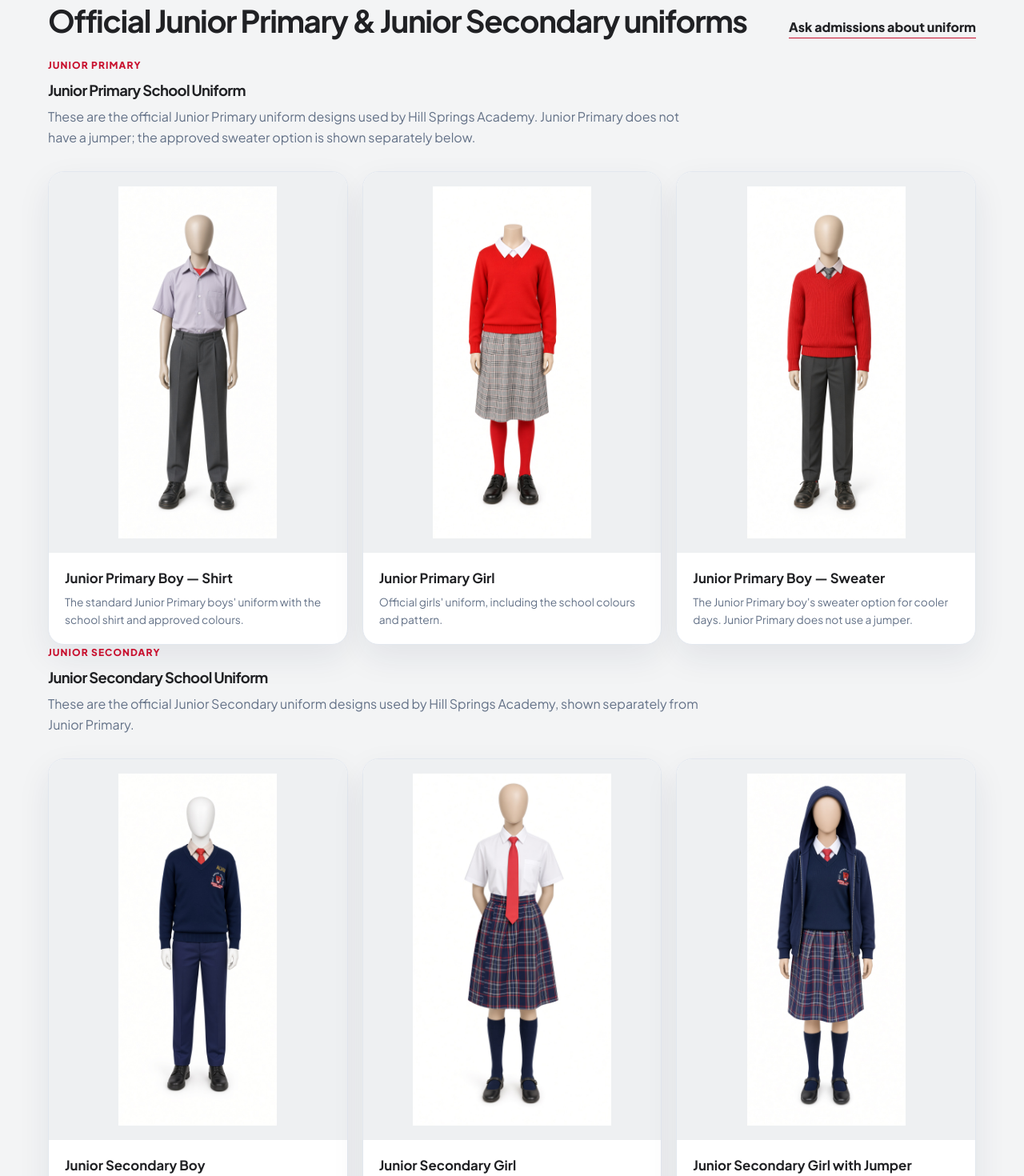
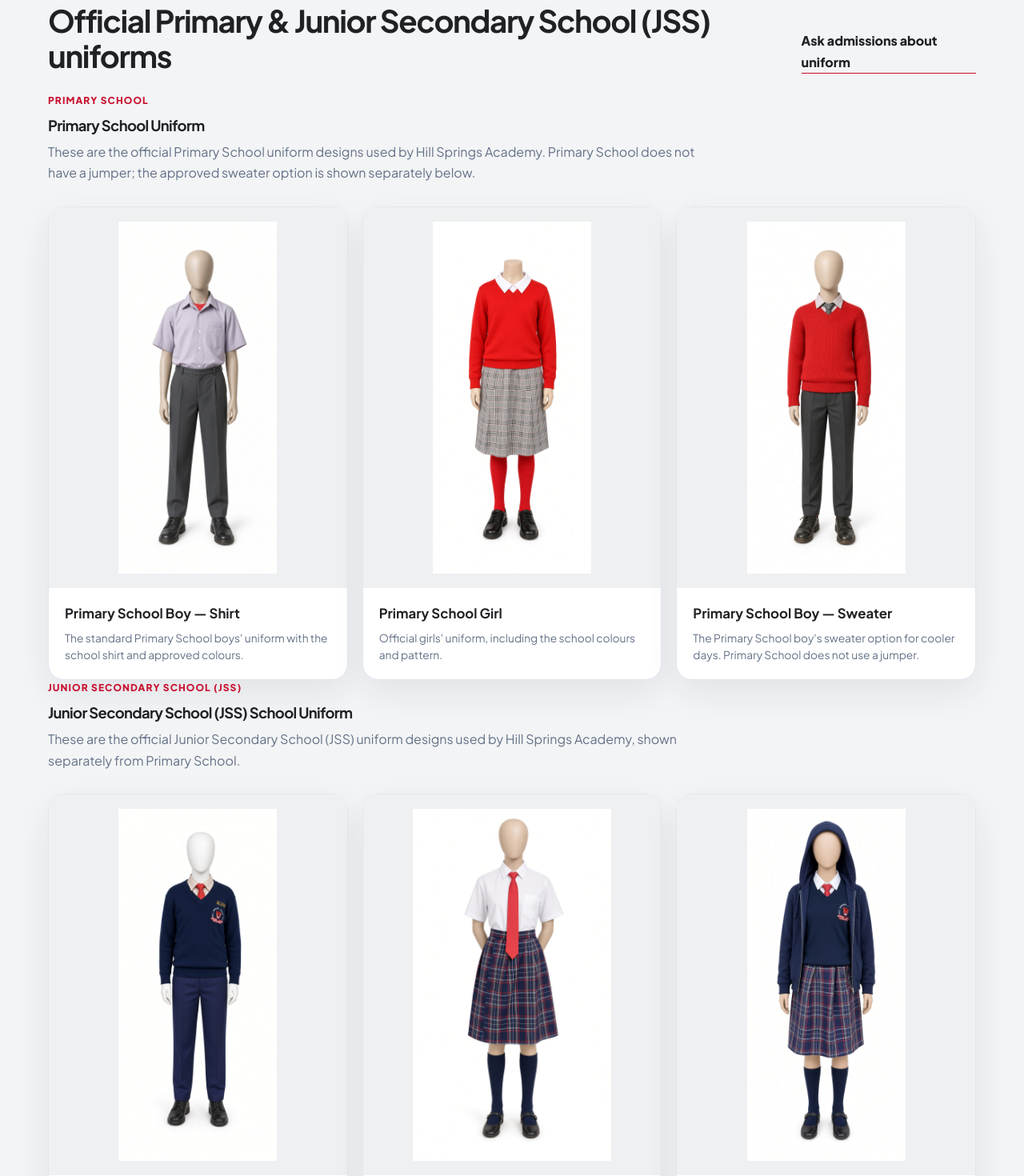
Before and after one commit to DKTJONATHAN/hillspringacademy, a React (Vite) app: page / in a window 1280 px wide. Shown: the part 4580-6050 px from the top of the page at 80% size. Built offline with nearby package versions, Linux system fonts and the light colour scheme.

Commit message:
Correct uniform levels to Primary and JSS

```diff
--- a/src/pages.jsx
+++ b/src/pages.jsx
@@ -237,80 +237,80 @@ export function Home() {
           <div className="row-head reveal">
             <div>
               <span className="eyebrow">School uniform</span>
-              <h2>Official Junior Primary & Junior Secondary uniforms</h2>
+              <h2>Official Primary & Junior Secondary School (JSS) uniforms</h2>
             </div>
             <Link to="/contact" className="textlink">Ask admissions about uniform</Link>
           </div>
 
           <div className="uniform-level reveal">
-            <span className="eyebrow">Junior Primary</span>
-            <h3>Junior Primary School Uniform</h3>
+            <span className="eyebrow">Primary School</span>
+            <h3>Primary School Uniform</h3>
             <p className="uniform-intro">
-              These are the official Junior Primary uniform designs used by Hill Springs Academy. Junior Primary does not have a jumper; the approved sweater option is shown separately below.
+              These are the official Primary School uniform designs used by Hill Springs Academy. Primary School does not have a jumper; the approved sweater option is shown separately below.
             </p>
             <div className="uniform-grid">
               <figure className="uniform-card reveal" style={{ "--d": "0ms" }}>
                 <div className="uniform-image">
-                  <img src="/junior-primary-boy.jfif" alt="Official Hill Springs Academy Junior Primary boy wearing the school shirt" loading="lazy" width="900" height="1200" />
+                  <img src="/junior-primary-boy.jfif" alt="Official Hill Springs Academy Primary School boy wearing the school shirt" loading="lazy" width="900" height="1200" />
                 </div>
                 <figcaption>
-                  <strong>Junior Primary Boy — Shirt</strong>
-                  <span>The standard Junior Primary boys' uniform with the school shirt and approved colours.</span>
+                  <strong>Primary School Boy — Shirt</strong>
+                  <span>The standard Primary School boys' uniform with the school shirt and approved colours.</span>
                 </figcaption>
               </figure>
               <figure className="uniform-card reveal" style={{ "--d": "80ms" }}>
                 <div className="uniform-image">
-                  <img src="/junior-primary-girl.jfif" alt="Official Hill Springs Academy Junior Primary girls' school uniform" loading="lazy" width="900" height="1200" />
+                  <img src="/junior-primary-girl.jfif" alt="Official Hill Springs Academy Primary School girls' school uniform" loading="lazy" width="900" height="1200" />
                 </div>
                 <figcaption>
-                  <strong>Junior Primary Girl</strong>
+                  <strong>Primary School Girl</strong>
                   <span>Official girls' uniform, including the school colours and pattern.</span>
                 </figcaption>
               </figure>
               <figure className="uniform-card reveal" style={{ "--d": "160ms" }}>
                 <div className="uniform-image">
-                  <img src="/junior-primary-boy2.jfif" alt="Official Hill Springs Academy Junior Primary boy wearing the school sweater" loading="lazy" width="900" height="1200" />
+                  <img src="/junior-primary-boy2.jfif" alt="Official Hill Springs Academy Primary School boy wearing the school sweater" loading="lazy" width="900" height="1200" />
                 </div>
                 <figcaption>
-                  <strong>Junior Primary Boy — Sweater</strong>
-                  <span>The Junior Primary boy's sweater option for cooler days. Junior Primary does not use a jumper.</span>
+                  <strong>Primary School Boy — Sweater</strong>
+                  <span>The Primary School boy's sweater option for cooler days. Primary School does not use a jumper.</span>
                 </figcaption>
               </figure>
             </div>
           </div>
 
           <div className="uniform-level reveal">
-            <span className="eyebrow">Junior Secondary</span>
-            <h3>Junior Secondary School Uniform</h3>
+            <span className="eyebrow">Junior Secondary School (JSS)</span>
+            <h3>Junior Secondary School (JSS) School Uniform</h3>
             <p className="uniform-intro">
-              These are the official Junior Secondary uniform designs used by Hill Springs Academy, shown separately from Junior Primary.
+              These are the official Junior Secondary School (JSS) uniform designs used by Hill Springs Academy, shown separately from Primary School.
             </p>
             <div className="uniform-grid">
               <figure className="uniform-card reveal" style={{ "--d": "0ms" }}>
                 <div className="uniform-image">
-                  <img src="/senior-primary-boy.jfif" alt="Official Hill Springs Academy Junior Secondary boys' school uniform" loading="lazy" width="900" height="1200" />
+                  <img src="/senior-primary-boy.jfif" alt="Official Hill Springs Academy Junior Secondary School (JSS) boys' school uniform" loading="lazy" width="900" height="1200" />
                 </div>
                 <figcaption>
-                  <strong>Junior Secondary Boy</strong>
+                  <strong>Junior Secondary School (JSS) Boy</strong>
                   <span>Official boys' uniform and its approved colours and pattern.</span>
                 </figcaption>
               </figure>
               <figure className="uniform-card reveal" style={{ "--d": "80ms" }}>
                 <div className="uniform-image">
-                  <img src="/senior-primary-girl.jfif" alt="Official Hill Springs Academy Junior Secondary girls' school uniform" loading="lazy" width="900" height="1200" />
+                  <img src="/senior-primary-girl.jfif" alt="Official Hill Springs Academy Junior Secondary School (JSS) girls' school uniform" loading="lazy" width="900" height="1200" />
                 </div>
                 <figcaption>
-                  <strong>Junior Secondary Girl</strong>
+                  <strong>Junior Secondary School (JSS) Girl</strong>
                   <span>Official girls' uniform, including the school colours and pattern.</span>
                 </figcaption>
               </figure>
               <figure className="uniform-card reveal" style={{ "--d": "160ms" }}>
                 <div className="uniform-image">
-                  <img src="/senior-primary-girl-with-jumper.jfif" alt="Official Hill Springs Academy Junior Secondary girl wearing the approved jumper" loading="lazy" width="900" height="1200" />
+                  <img src="/senior-primary-girl-with-jumper.jfif" alt="Official Hill Springs Academy Junior Secondary School (JSS) girl wearing the approved jumper" loading="lazy" width="900" height="1200" />
                 </div>
                 <figcaption>
-                  <strong>Junior Secondary Girl with Jumper</strong>
-                  <span>The approved Junior Secondary jumper combination for cooler days.</span>
+                  <strong>Junior Secondary School (JSS) Girl with Jumper</strong>
+                  <span>The approved JSS jumper combination for cooler days.</span>
                 </figcaption>
               </figure>
             </div>
@@ -318,7 +318,7 @@ export function Home() {
 
           <div className="uniform-note reveal">
             <span aria-hidden="true">✓</span>
-            <p><strong>Official uniform reference:</strong> Junior Primary has no jumper. Please use the photographs above to distinguish the standard shirt uniform from the approved sweater option. Junior Secondary uniform requirements are shown separately. For current supplier, sizing, pricing or term-specific requirements, contact the school.</p>
+            <p><strong>Official uniform reference:</strong> Primary School has no jumper. Please use the photographs above to distinguish the standard shirt uniform from the approved sweater option. JSS uniform requirements are shown separately. For current supplier, sizing, pricing or term-specific requirements, contact the school.</p>
           </div>
         </div>
       </section>
```
